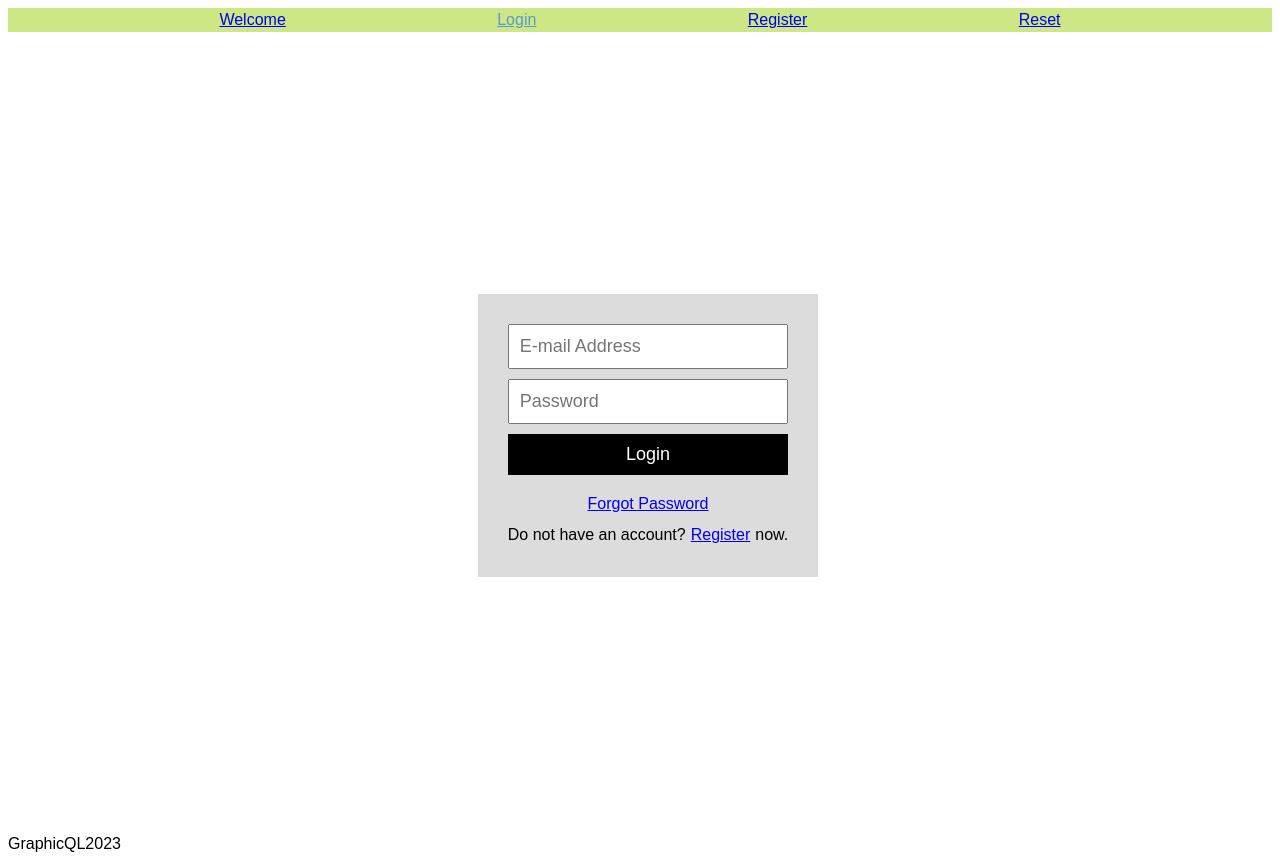
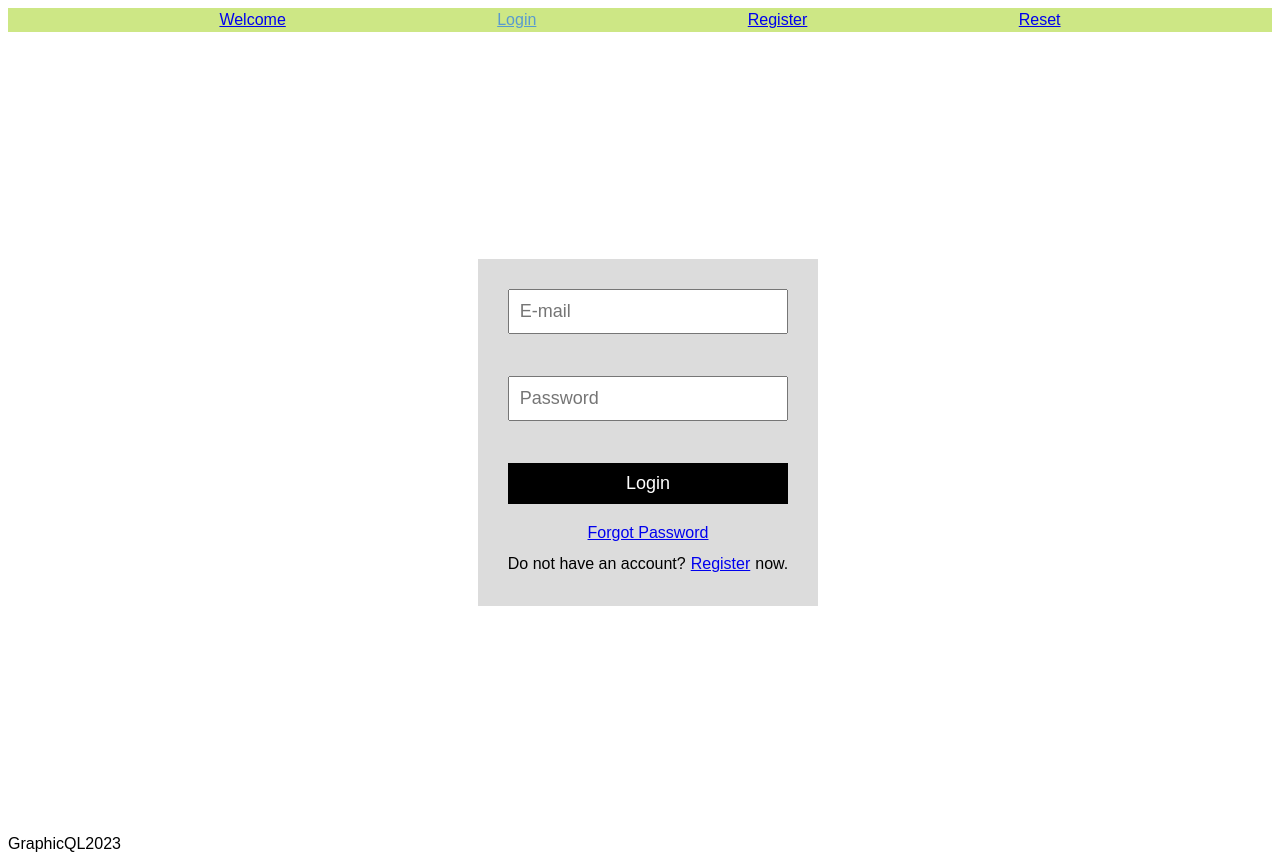
Before and after one commit to AndreiVauchok2211/grafiql-app, a React (Vite) app: page /login in a window 1280 px wide. Built offline with nearby package versions, Linux system fonts and the light colour scheme; no server answers; a web font is replaced by a local one.

Commit message:
feat: add validation to login, registration and reset

```diff
--- a/package.json
+++ b/package.json
@@ -14,7 +14,10 @@
     "prepare": "husky install"
   },
   "dependencies": {
+    "@emotion/react": "^11.11.1",
+    "@emotion/styled": "^11.11.0",
     "@hookform/resolvers": "^3.3.2",
+    "@mui/material": "^5.15.1",
     "@reduxjs/toolkit": "^1.9.7",
     "firebase": "^10.7.1",
     "react": "^18.2.0",
--- a/src/components/Login/Login.tsx
+++ b/src/components/Login/Login.tsx
@@ -1,14 +1,32 @@
-import React, { useEffect, useState } from 'react';
+import React, { useEffect } from 'react';
 import { Link, useNavigate } from 'react-router-dom';
 import { auth, logInWithEmailAndPassword } from './../../firebase';
 import { useAuthState } from 'react-firebase-hooks/auth';
 import styles from './Login.module.scss';
+import { useForm } from 'react-hook-form';
+import { AuthUser } from '../../types/types';
+import { yupResolver } from '@hookform/resolvers/yup';
+import { schema } from '../../schema/schema';
 
 export function Login() {
-  const [email, setEmail] = useState('');
-  const [password, setPassword] = useState('');
   const [user, loading] = useAuthState(auth);
   const navigate = useNavigate();
+
+  const {
+    register,
+    handleSubmit,
+    formState: { errors },
+  } = useForm<AuthUser>({
+    resolver: yupResolver(schema),
+  });
+
+  const onSubmit = async (data: AuthUser) => {
+    try {
+      await logInWithEmailAndPassword(data.email, data.password);
+    } catch {
+      alert('Incorrect login or password');
+    }
+  };
 
   useEffect(() => {
     if (loading) {
@@ -18,27 +36,23 @@ export function Login() {
   }, [user, loading, navigate]);
   return (
     <div className={styles.login}>
-      <div className={styles.login__container}>
+      <form
+        onSubmit={handleSubmit(onSubmit)}
+        className={styles.login__container}
+      >
         <input
-          type="text"
+          {...register('email')}
           className={styles.login__textBox}
-          value={email}
-          onChange={(e) => setEmail(e.target.value)}
-          placeholder="E-mail Address"
+          placeholder="E-mail"
         />
+        <p>{errors.email?.message}</p>
         <input
-          type="password"
+          {...register('password')}
           className={styles.login__textBox}
-          value={password}
-          onChange={(e) => setPassword(e.target.value)}
           placeholder="Password"
         />
-        <button
-          className={styles.login__btn}
-          onClick={() => logInWithEmailAndPassword(email, password)}
-        >
-          Login
-        </button>
+        <p>{errors.password?.message}</p>
+        <input className={styles.login__btn} type="submit" value="Login" />
         <div>
           <Link to="/reset" className={styles.login_link}>
             Forgot Password
@@ -51,7 +65,7 @@ export function Login() {
           </Link>
           now.
         </div>
-      </div>
+      </form>
     </div>
   );
 }
--- a/src/components/Register/Register.module.scss
+++ b/src/components/Register/Register.module.scss
@@ -42,3 +42,6 @@
   opacity: 0.7;
   transition: all 0.3s;
 }
+.register_error {
+  font-size: 10px;
+}
--- a/src/components/Register/Register.tsx
+++ b/src/components/Register/Register.tsx
@@ -1,58 +1,64 @@
-import { useEffect, useState } from 'react';
+import { useEffect } from 'react';
 import { useAuthState } from 'react-firebase-hooks/auth';
 import { Link, useNavigate } from 'react-router-dom';
 import { auth, registerWithEmailAndPassword } from './../../firebase';
 import styles from './Register.module.scss';
+import { schema } from '../../schema/schema';
+import { useForm } from 'react-hook-form';
+import { AuthUser } from '../../types/types';
+import { yupResolver } from '@hookform/resolvers/yup';
 
 export function Register() {
-  const [email, setEmail] = useState('');
-  const [password, setPassword] = useState('');
-  const [name, setName] = useState('');
   const [user, loading] = useAuthState(auth);
   const history = useNavigate();
-  const register = () => {
-    if (!name) alert('Please enter name');
-    registerWithEmailAndPassword(name, email, password);
-  };
   useEffect(() => {
     if (loading) return;
     if (user) history('/');
   }, [user, loading, history]);
+
+  const {
+    register,
+    handleSubmit,
+    formState: { errors },
+  } = useForm<AuthUser>({
+    resolver: yupResolver(schema),
+  });
+
+  const onSubmit = (data: AuthUser) => {
+    registerWithEmailAndPassword(data.email, data.password);
+  };
+
   return (
     <div className={styles.register}>
-      <div className={styles.register__container}>
+      <form
+        onSubmit={handleSubmit(onSubmit)}
+        className={styles.register__container}
+      >
         <input
-          type="text"
+          {...register('email')}
           className={styles.register__textBox}
-          value={name}
-          onChange={(e) => setName(e.target.value)}
-          placeholder="Full Name"
+          placeholder="E-mail"
         />
+        <p>{errors.email?.message}</p>
         <input
-          type="text"
+          {...register('password')}
           className={styles.register__textBox}
-          value={email}
-          onChange={(e) => setEmail(e.target.value)}
-          placeholder="E-mail Address"
-        />
-        <input
-          type="password"
-          className={styles.register__textBox}
-          value={password}
-          onChange={(e) => setPassword(e.target.value)}
           placeholder="Password"
         />
-        <button className={styles.register__btn} onClick={register}>
-          Register
-        </button>
+        <p>{errors.password?.message}</p>
+        <input
+          className={styles.register__btn}
+          type="submit"
+          value="Register"
+        />
         <div>
           Already have an account?
-          <Link to="/" className={styles.register_link}>
+          <Link to="/login" className={styles.register_link}>
             Login
           </Link>
           now.
         </div>
-      </div>
+      </form>
     </div>
   );
 }
--- a/src/components/Reset/Reset.tsx
+++ b/src/components/Reset/Reset.tsx
@@ -1,34 +1,53 @@
-import React, { useEffect, useState } from 'react';
+import React, { useEffect } from 'react';
 import { useAuthState } from 'react-firebase-hooks/auth';
 import { useNavigate } from 'react-router-dom';
 import { Link } from 'react-router-dom';
 import { auth, sendPasswordReset } from './../../firebase';
 import styles from './Reset.module.scss';
+import { ResetAuthUser } from '../../types/types';
+import { useForm } from 'react-hook-form';
+import { yupResolver } from '@hookform/resolvers/yup';
+import { schemaForReset } from '../../schema/schema';
 
 export function Reset() {
-  const [email, setEmail] = useState('');
   const [user, loading] = useAuthState(auth);
   const navigate = useNavigate();
+
   useEffect(() => {
     if (loading) return;
     if (user) navigate('/dashboard');
   }, [user, loading, navigate]);
+
+  const {
+    register,
+    handleSubmit,
+    formState: { errors },
+  } = useForm<ResetAuthUser>({
+    resolver: yupResolver(schemaForReset),
+  });
+
+  const onSubmit = async (data: ResetAuthUser) => {
+    try {
+      await sendPasswordReset(data.email);
+    } catch {
+      alert('Incorrect e-mail');
+    }
+  };
+
   return (
     <div className={styles.reset}>
-      <div className="reset__container">
+      <form onSubmit={handleSubmit(onSubmit)} className="reset__container">
         <input
-          type="text"
+          {...register('email')}
           className={styles.reset__textBox}
-          value={email}
-          onChange={(e) => setEmail(e.target.value)}
-          placeholder="E-mail Address"
+          placeholder="E-mail"
         />
-        <button
+        <p>{errors.email?.message}</p>
+        <input
           className={styles.reset__btn}
-          onClick={() => sendPasswordReset(email)}
-        >
-          Send password reset email
-        </button>
+          type="submit"
+          value="Reset Pasword"
+        />
         <div>
           Don not have an account?
           <Link to="/register" className={styles.reset_link}>
@@ -36,7 +55,7 @@ export function Reset() {
           </Link>
           now.
         </div>
-      </div>
+      </form>
     </div>
   );
 }
--- a/src/firebase.ts
+++ b/src/firebase.ts
@@ -9,7 +9,6 @@ import {
 } from 'firebase/auth';
 
 import { getFirestore, collection, addDoc } from 'firebase/firestore';
-import { ValidationError } from 'yup';
 
 const firebaseConfig = {
   apiKey: import.meta.env.VITE_QRAPHIQL_APP_API_KEY,
@@ -29,14 +28,11 @@ const logInWithEmailAndPassword = async (email: string, password: string) => {
   try {
     await signInWithEmailAndPassword(auth, email, password);
   } catch (err: unknown) {
-    if (!(err instanceof ValidationError)) {
-      throw err;
-    }
+    throw err;
   }
 };
 
 const registerWithEmailAndPassword = async (
-  name: string,
   email: string,
   password: string
 ) => {
@@ -45,14 +41,11 @@ const registerWithEmailAndPassword = async (
     const user = res.user;
     await addDoc(collection(db, 'users'), {
       uid: user.uid,
-      name,
       authProvider: 'local',
       email,
     });
   } catch (err: unknown) {
-    if (!(err instanceof ValidationError)) {
-      throw err;
-    }
+    throw err;
   }
 };
 
@@ -61,9 +54,7 @@ const sendPasswordReset = async (email: string) => {
     await sendPasswordResetEmail(auth, email);
     alert('Password reset link sent!');
   } catch (err: unknown) {
-    if (!(err instanceof ValidationError)) {
-      throw err;
-    }
+    throw err;
   }
 };
 
--- /dev/null
+++ b/src/schema/schema.ts
@@ -0,0 +1,16 @@
+import * as yup from 'yup';
+
+export const schema = yup.object().shape({
+  email: yup.string().email().required('e-mail is required'),
+  password: yup
+    .string()
+    .required('password is required')
+    .matches(
+      /(?=.*[0-9])(?=.*[!@#$%^&*])(?=.*[a-z])(?=.*[A-Z])[0-9a-zA-Z!@#$%^&*]{6,}/g,
+      'password should contain one lowercase character, one uppercase, one special character, one number'
+    ),
+});
+
+export const schemaForReset = yup.object().shape({
+  email: yup.string().email().required('e-mail is required'),
+});
```
Also changed, not shown: src/types/types.ts (+6 -3 lines), 1 other file (tests, documents, lock files or other folders).
